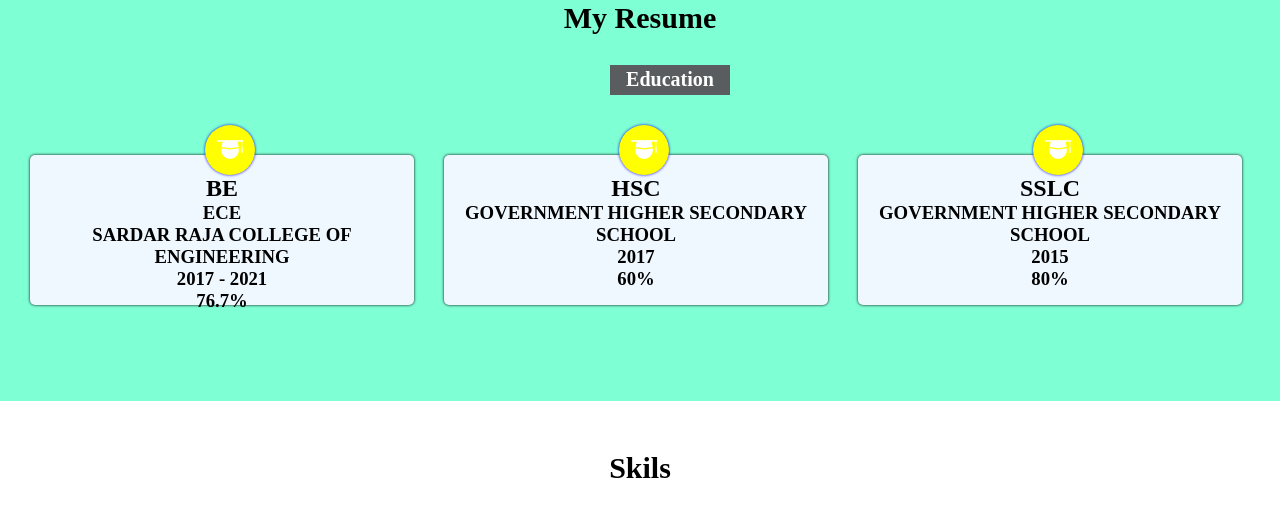
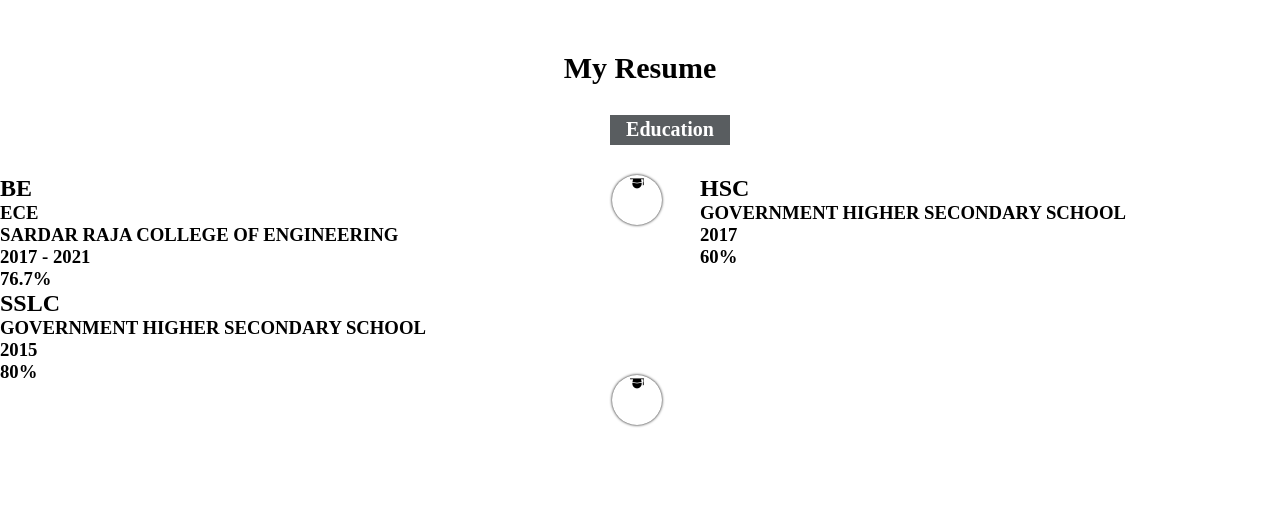
Before and after one commit to snnagaraj/portfolio, a plain HTML site: page profile.html in a window 1280 px wide. Shown: the part 1310-1824 px from the top of the page. Drawn offline with Linux system fonts and the light colour scheme.

Commit message:
add file

```diff
--- a/css/main.css
+++ b/css/main.css
@@ -131,8 +131,9 @@
 /* resume */
 
 .resume{
-    height: 450px;
-    background-color: aquamarine;
+    height: 700px;
+    margin-top: 50px;
+    /* background-color: rgb(231, 243, 239); */
 }
 .resume-head{
     padding-top: 50px;
@@ -158,33 +159,25 @@
 }
 .resume-flex{
     display: flex;
-    margin-top: 30px;
 }
-.box{
-    text-align: center;
-    box-shadow: 0 0 3px black;
-    width: 30%;
-    background-color: aliceblue;
-    border-radius: 5px;
-    height: 150px;
-    margin-left: 30px;
-    margin-bottom: 20px;
+.box1{
+    width: 40%;
 }
 .icon{
-    box-shadow: 0 0 3px blue;
+    width: 10%;
+    text-align: center;
+    margin-left: 60px;
+}
+.part{
+    margin-bottom: 150px;
+    box-shadow: 0 0 3px black;
     width: 50px;
     height: 50px;
     border-radius: 50%;
-    background-color: yellow;
-    color: white;
-    align-items: center;
-    margin-left: 175px;
-    margin-top: -30px;
-    padding-top: 10px;
+    margin-left: 40px;
 }
-.icon i{
-    font-size: 30px;
-    text-align: center;
+.box2{
+    width: 40%;
 }
 .skils-head h1{
     font-size: 30px;
@@ -208,10 +201,18 @@
     height: 150px;
     border-radius: 50%;
 }
+.image1 h2{
+    padding-top: 15px;
+    padding-left: 70px;
+}
 .image2 img{
     width: 150px;
     height: 150px;
     border-radius: 50%;
+}
+.image2 h2{
+    padding-top: 15px;
+    padding-left: 60px;
 }
 .image3 img{
     width: 180px;
@@ -219,13 +220,24 @@
     border-radius: 50%;
     margin-top: -15px;
 }
+.image3 h2{
+    padding-left: 70px;
+}
 .image4 img{
     width: 150px;
     height: 150px;
     border-radius: 50%;
+}
+.image4 h2{
+    padding-top: 13px;
+    padding-left: 70px;
 }
 .image5 img{
     width: 150px;
     height: 150px;
     border-radius: 50%;
 }
+.image5 h2{
+    padding-top: 13px;
+    padding-left: 70px;
+}
--- a/profile.html
+++ b/profile.html
@@ -74,34 +74,36 @@
                 <h4>Education</h4>
             </div>
             <div class="resume-flex">
-                <div class="box">
-                    <div class="icon">
-                        <i class="icofont-graduate"></i>
-                    </div>
+                <div class="box1">
+                   <div class="text1">
                     <h1>BE</h1>
                     <h3>ECE</h3>
                     <h3>SARDAR RAJA COLLEGE OF ENGINEERING</h3>
                     <h3>2017 - 2021</h3>
                     <h3>76.7%</h3>
+                    </div>
+                    <div class="text2">
+                        <h1>SSLC</h1>
+                        <h3>GOVERNMENT HIGHER SECONDARY SCHOOL</h3>
+                        <h3>2015</h3>
+                        <h3>80%</h3>
+                        </div>
                 </div>
-                <div class="box">
-                    <div class="icon">
-                        <i class="icofont-graduate"></i>
+                <div class="icon">
+                    <div class="part"><i class="icofont-graduate"></i></div>
+                    <div class="part"><i class="icofont-graduate"></i></div>
+                    <div class="part"><i class="icofont-graduate"></i></div>
                     </div>
+                <div class="box2">
+
+                    <div class="text">
                     <h1>HSC</h1>
                     <h3>GOVERNMENT HIGHER SECONDARY SCHOOL</h3>
                     <h3>2017</h3>
                     <h3>60%</h3>
+                    </div>
                 </div>
-                <div class="box">
-                    <div class="icon">
-                        <i class="icofont-graduate"></i>
-                    </div>
-                    <h1>SSLC</h1>
-                    <h3>GOVERNMENT HIGHER SECONDARY SCHOOL</h3>
-                    <h3>2015</h3>
-                    <h3>80%</h3>
-                </div>
+
             </div>
         </div>
     </section>
```
